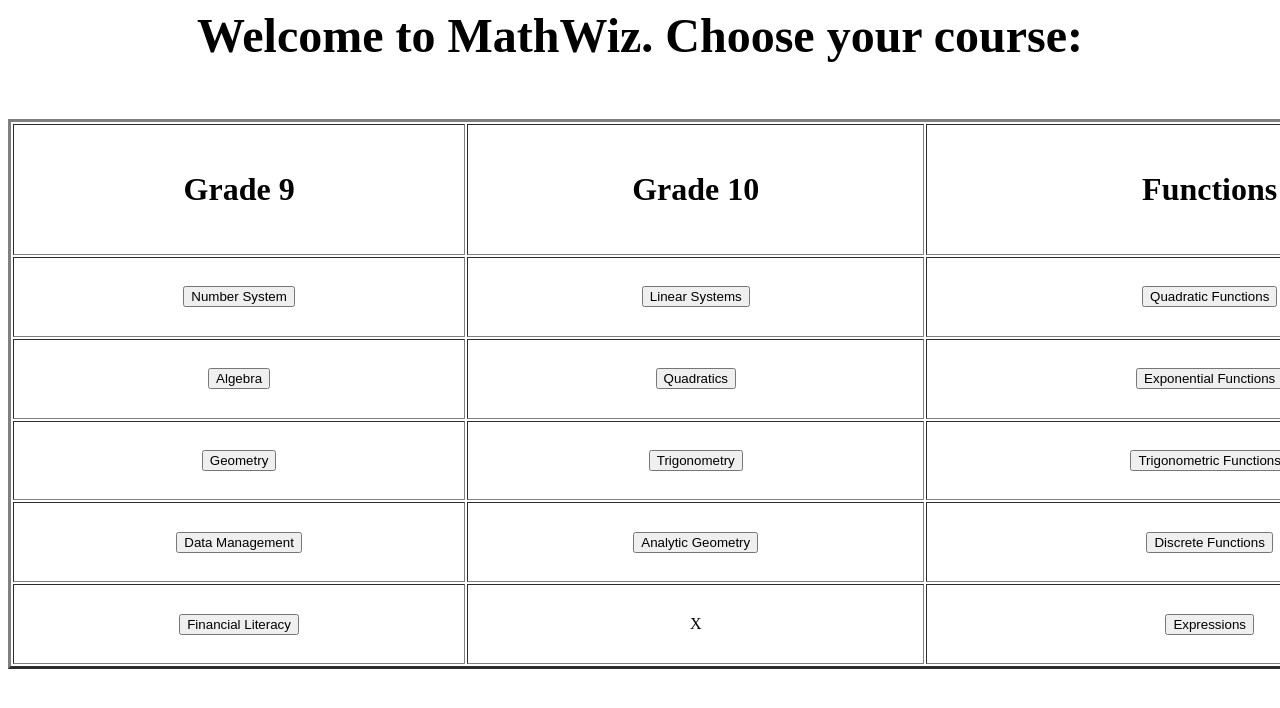
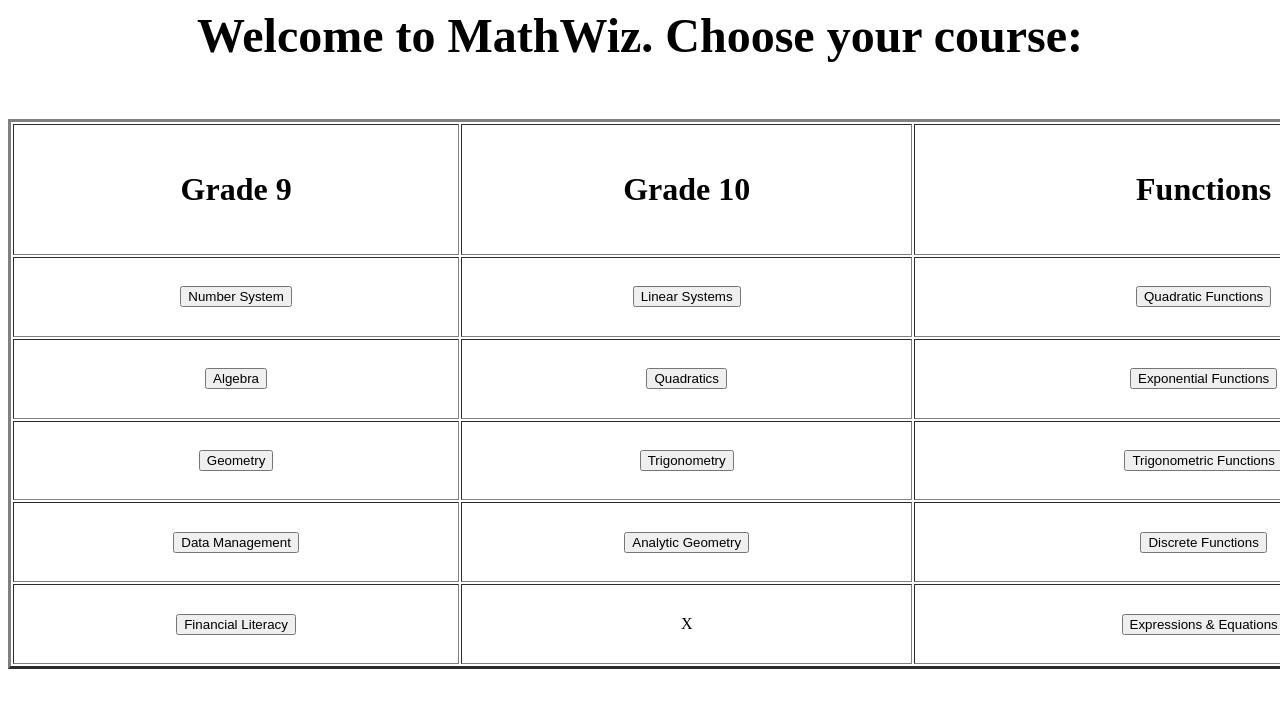
Before and after one commit to Pierce-Trakas/ww.python.org, a Python web app: template templates/index.html in a window 1280 px wide; the page is wider, and only the part inside the window is pictured. Shown: the top 708 px of that part. Run offline with Jinja, Linux system fonts and the light colour scheme; the template is opened without the code that fills it, so the values that code supplies are empty.

Commit message:
changed up index one final time

```diff
--- a/templates/index.html
+++ b/templates/index.html
@@ -36,7 +36,7 @@
                 <tr>
                     <td> <center> <button onclick='window.location.href=""'> Financial Literacy </button> </center> </td>
                     <td> <center> X </center></td>
-                    <td> <center> <button onclick='window.location.href=""'> Expressions </button> </center> </td>
+                    <td> <center> <button onclick='window.location.href=""'> Expressions & Equations </button> </center> </td>
                 </tr>
             </table>
         </h3>
```
